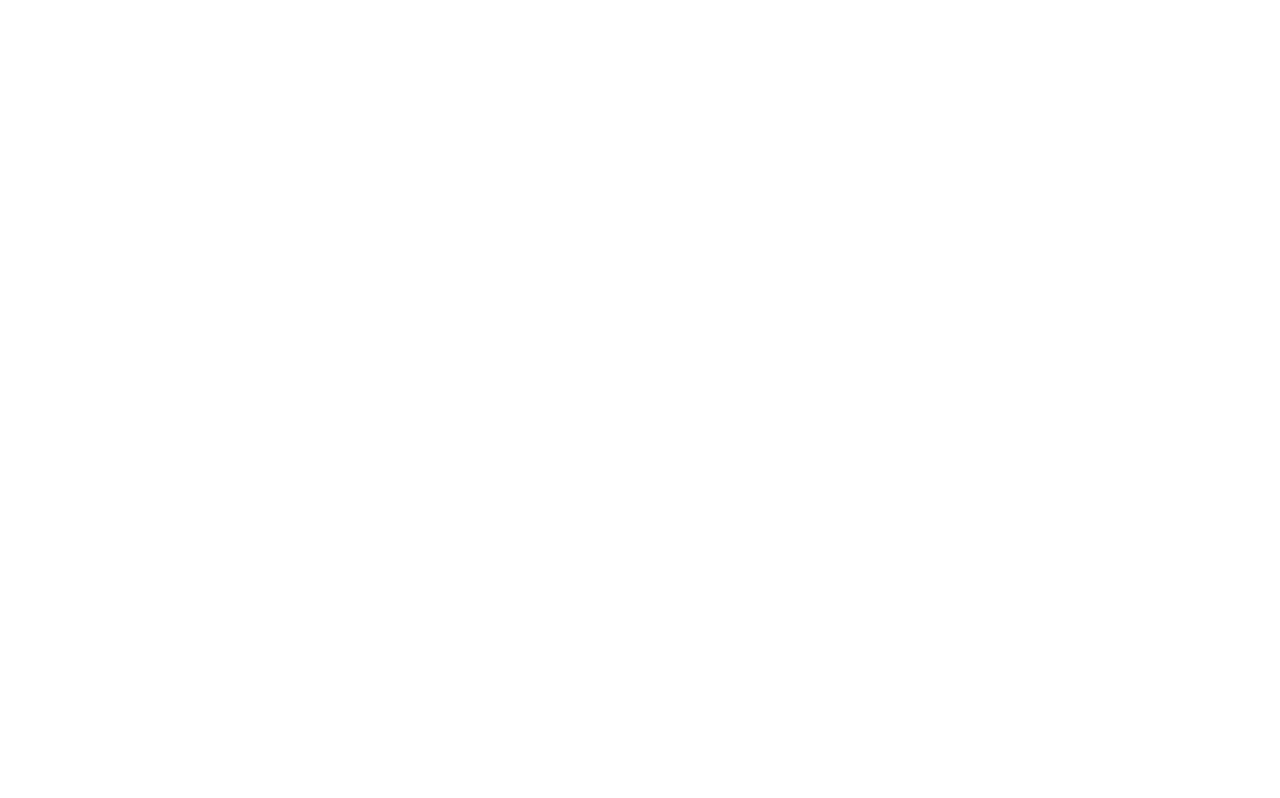
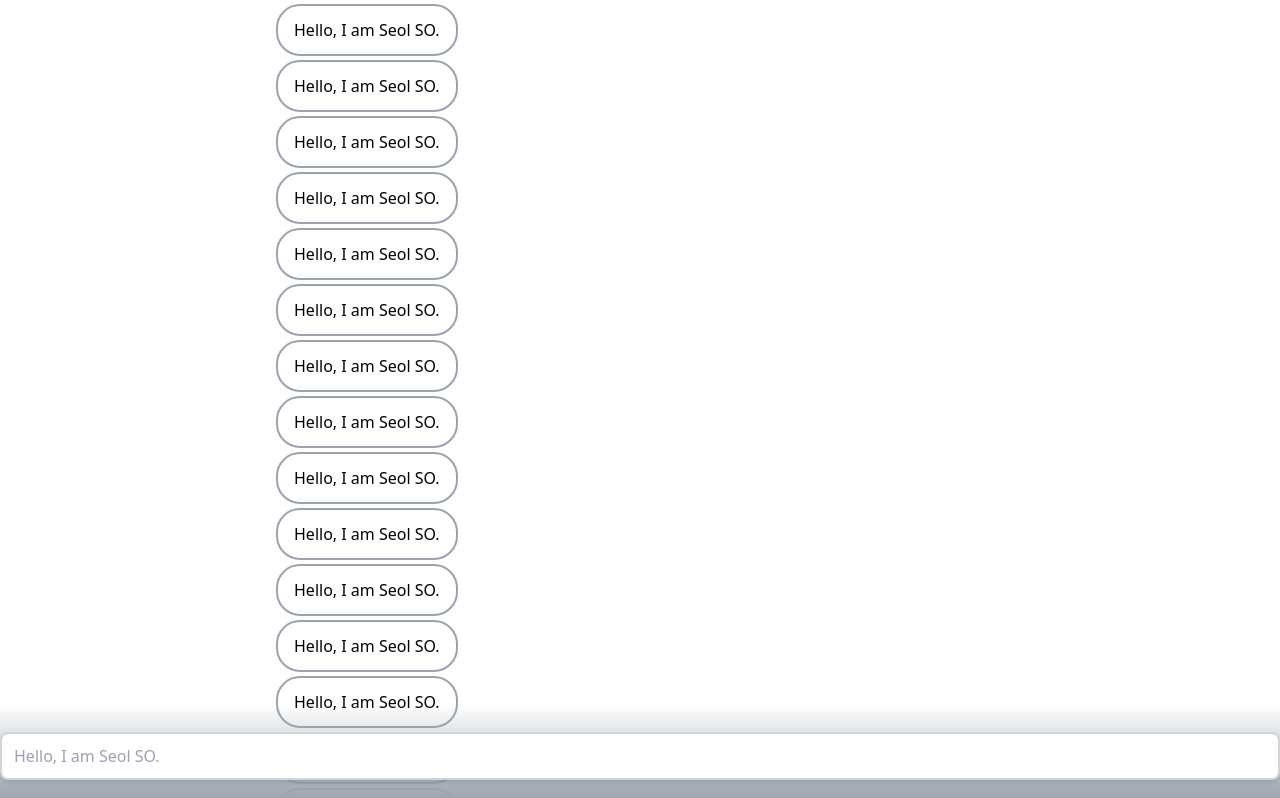
Before and after one commit to cattynip/narrot-market, a Next.js app: page /chats/123 in a window 1280 px wide. Shown: the top 798 px of the page. Built offline with nearby package versions, Linux system fonts and the light colour scheme.

Commit message:
style(page): Chat Detail

```diff
--- /dev/null
+++ b/components/ChatsBubble.tsx
@@ -0,0 +1,26 @@
+interface IChatsBubble {
+  content: string;
+  isOpponent: boolean;
+}
+
+const ChatsBubble = ({ content, isOpponent }: IChatsBubble) => {
+  return (
+    <div
+      className={`my-1 flex items-center justify-${
+        isOpponent ? 'start' : 'end'
+      } space-x-2`}
+    >
+      <p
+        className={`text-${
+          isOpponent ? 'left' : 'right'
+        } max-w-md rounded-3xl m${
+          isOpponent ? 'r' : 'l'
+        }-autorounded-3xl border-2 border-gray-400 py-3 px-4`}
+      >
+        {content}
+      </p>
+    </div>
+  );
+};
+
+export default ChatsBubble;
--- a/pages/chats/[id].tsx
+++ b/pages/chats/[id].tsx
@@ -1,9 +1,26 @@
+import ChatsBubble from '@components/ChatsBubble';
+import GlobalInput from '@components/GlobalInput';
 import { NextPage } from 'next';
 
 const ChatsDetail: NextPage = () => {
   return (
     <div>
-      <div></div>
+      <div className="mb-20">
+        {[...Array(30)].map((chat, chatIndex) => (
+          <ChatsBubble
+            key={chatIndex}
+            content="Hello, I am Seol SO."
+            isOpponent={chatIndex % 3 == 1 ? true : false}
+          />
+        ))}
+      </div>
+      <div className="fixed bottom-0 left-0 flex h-24 w-full items-center justify-center bg-gradient-to-t from-gray-400 to-transparent">
+        <GlobalInput
+          inputFor="text"
+          className="mx-auto w-11/12"
+          placeholder="Hello, I am Seol SO."
+        />
+      </div>
     </div>
   );
 };
```
